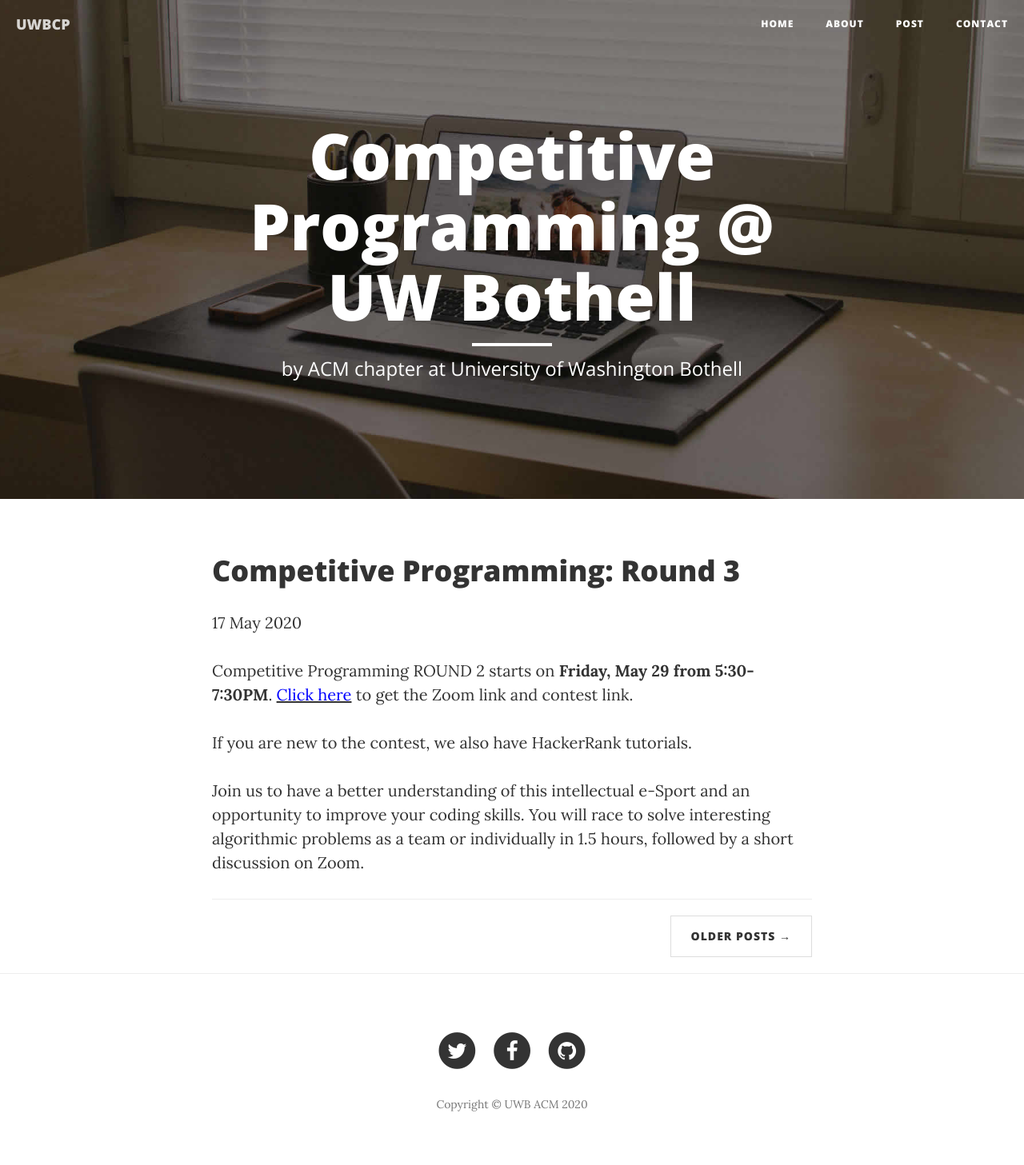
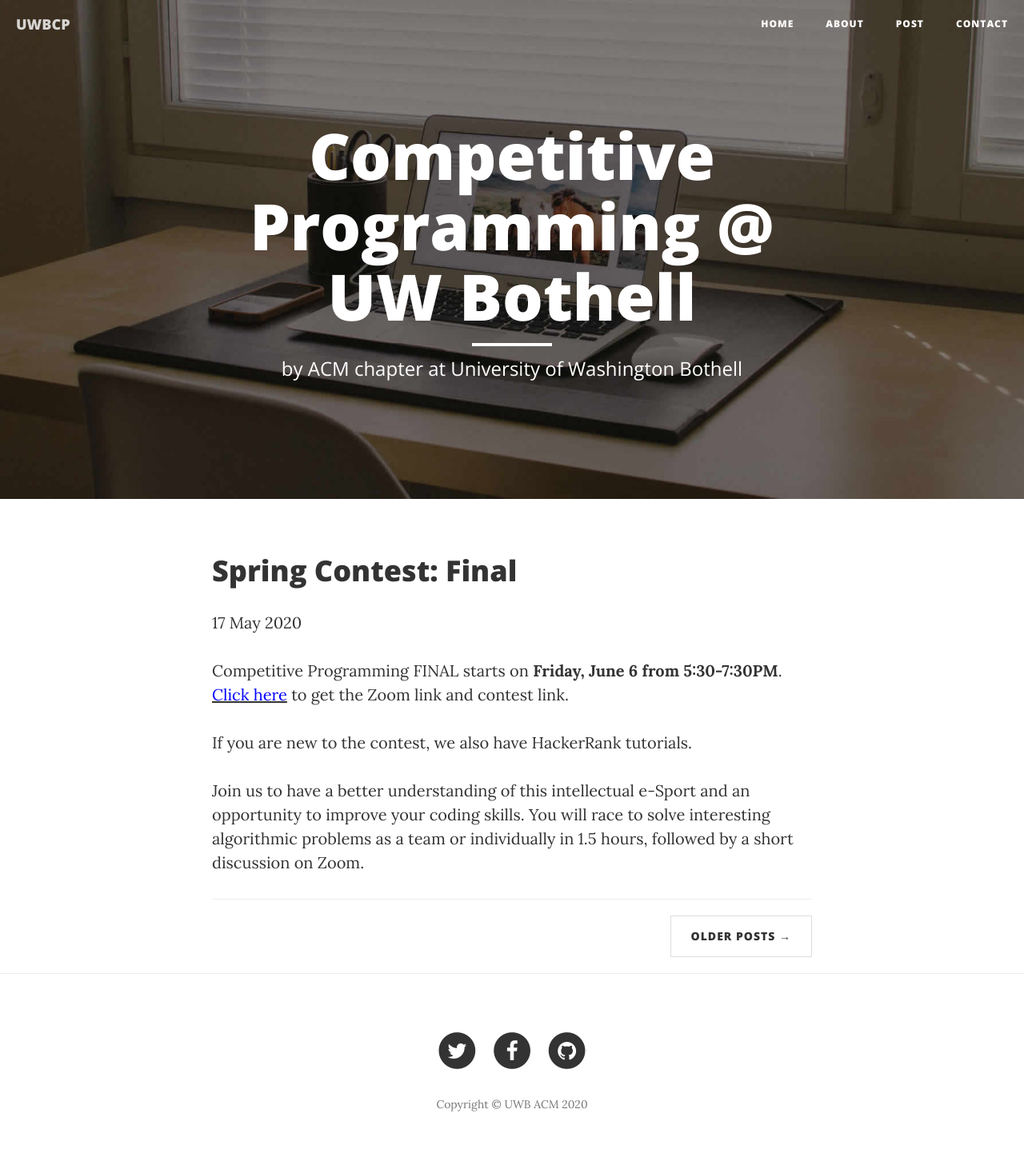
Before and after one commit to alanboy/competitive-programming, a Jekyll site: the page built from _posts/2020-04-30-hank-quinlan-site-launched.md, in a window 1280 px wide. Shown: the whole page at 80% size. Built offline with Jekyll 4.4.1, drawn with Linux system fonts in a browser that asks for light colours.

Commit message:
init commit

```diff
--- a/_posts/2020-04-30-hank-quinlan-site-launched.md
+++ b/_posts/2020-04-30-hank-quinlan-site-launched.md
@@ -1,9 +1,9 @@
 ---
 layout: post
-title: "Competitive Programming: Round 3"
+title: "Spring Contest: Final"
 date: 2020-05-17
 ---
-Competitive Programming ROUND 2 starts on **Friday, May 29 from 5:30-7:30PM**. [<span style="color: blue">Click here</span>](http://bit.ly/UWBcomp) to get the Zoom link and contest link.
+Competitive Programming FINAL starts on **Friday, June 6 from 5:30-7:30PM**. [<span style="color: blue">Click here</span>](http://bit.ly/UWBcomp) to get the Zoom link and contest link.
 
 If you are new to the contest, we also have HackerRank tutorials.
 
```
Also changed, not shown: _posts/2014-04-30-hank-quinlan-site-launched.md (+2 -2 lines).
